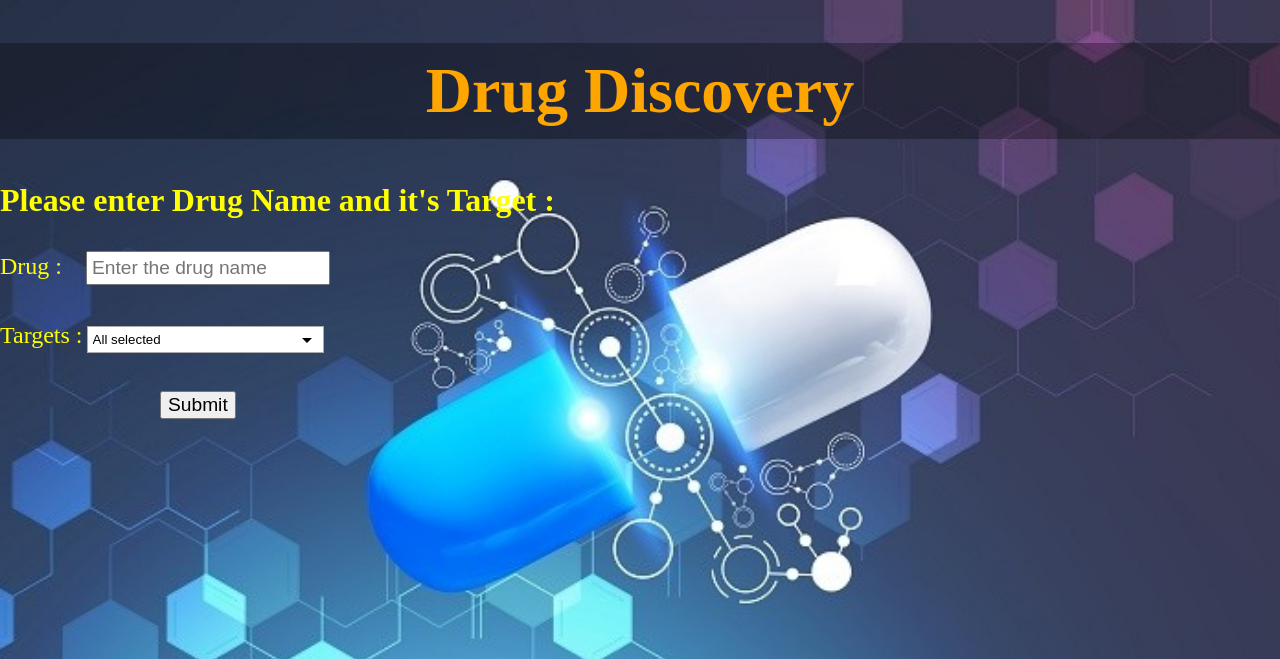
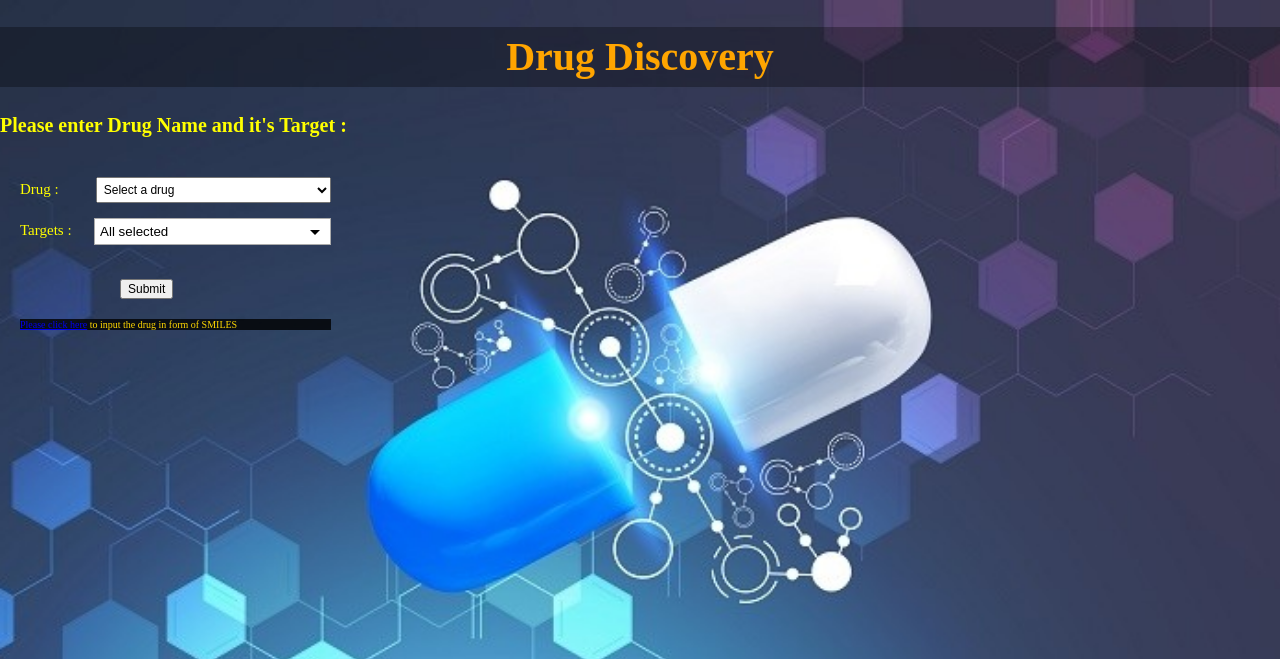
Before and after one commit to n1khilmane/A-data-driven-approach-to-predicting-successes-and-failures-of-clinical-trials, a Flask app: template front-end/templates/index.html in a window 1280 px wide. Shown: the top 659 px of the page. Run offline with Flask 2, Linux system fonts and the light colour scheme; the template is opened without the code that fills it, so the values that code supplies are empty; parts of the project's set-up code (start-up, migrations or seed data) failed here and were passed over.

Commit message:
UI improved and druglist added

```diff
--- a/front-end/main.py
+++ b/front-end/main.py
@@ -43,7 +43,7 @@ def proctor(SMILE,targets,type="full"):
 	clf = createRandomForest("./forest_input_to_py.csv")
 	prob = clf.predict_proba(df)[0][1]
 	pred = ("Safe","Toxic")[int(prob<0.5)]
-	d = { "features": featureset,"prediction": "\nPrediction:\t"+str(pred),"probability" : "\nProbability:\t"+str(prob),"score":  "\nProctor Score:\t"+str(math.log2(prob/(1-prob)))}
+	d = { "features": featureset,"prediction": "\nPrediction:\t"+str(pred),"probability" : "\nProbability:\t"+str(prob),"score":  "\nProctor Score:\t"+str(round(math.log2(prob/(1-prob)),7))}
 	return d
 
 def get_PC_value(self,targets):
--- a/front-end/templates/index.html
+++ b/front-end/templates/index.html
@@ -4,8 +4,10 @@
 <link rel="stylesheet" href="{{ url_for('static', filename='multiselect.css') }}">
   <script src="{{ url_for('static', filename='multiselect.min.js') }}"></script>
   <style>
-    html {
-      background: url('../static/images/drug_photo1.jpg') no-repeat center center fixed;
+    html{
+      font-size: 10px;
+      background: no-repeat center center fixed;
+      background-image:url('static/images/drug_photo1.jpg');
       -webkit-background-size: cover;
       -moz-background-size: cover;
       -o-background-size: cover;
@@ -31,18 +33,19 @@
     .drug{
       color:yellow;
       font-size: 1.5rem;
+      margin-right: 2rem;
     }
     #ip{
-      height: 1.4rem;
+      height: 2.6rem;
       font-size: 1.2rem;
       padding: 0.25rem;
-      width: 14.5rem;
+      width: 23.5rem;
     }
     #testSelect1{
-      height: 1.8rem;
+      height: 2.3rem;
       font-size: 1.2rem;
       padding: 0.25rem;
-      width: 7rem;
+      width: 24rem;
     }
     #bt1{
       margin-left: 10rem;
@@ -56,11 +59,46 @@
   }
   .wrong-res{
     color: gold;
-      font-size: 1.5rem;
+    font-size: 1.5rem;
+    background-color: rgba(0, 0, 0, 0.8);
+    margin-top: 1rem;
+
   }
   .result{
-    color: yellow;
+    color: gold;
+    background-color: rgba(0, 0, 0, 0.9);
     font-size: 1.5rem;
+    margin: 1rem;
+    display: inline-block;
+    float: left;
+  }
+  .result2{
+    color: gold;
+    background-color: rgba(0, 0, 0, 0.8);
+    font-size: 1.5rem;
+    margin: 1rem;
+    display: block;
+
+  }
+  form{
+    margin: 2rem;
+    display: inline-block;
+  }
+  form div:first-child{
+    margin-bottom: 1rem;
+  }
+  /*form div:first-child select option:first-child {
+    color: blue;
+  }*/
+  #link{
+    color: gold;
+    background-color: rgba(0, 0, 0, 0.8);
+    font-size: 1rem;
+    margin-top: 2rem;
+  }
+  .free{
+    display: inline-block;
+    float: left;
   }
   </style>
 </head>
@@ -69,19 +107,28 @@
 
 
   <h3> Please enter Drug Name and it's Target :</h3>
+  <div class="free">
   <form action="" method="post">
-    <div class="drug">
-      Drug : &nbsp &nbsp<input id="ip" type="text" name="drug" placeholder="Enter the drug name" value = {%if drug%} {{drug}} {%else%} "" {%endif%} autocomplete="off">
+    <div>
+      <span class="drug">
+      Drug : &nbsp &nbsp</span> <select placeholder="Begin typing a name to filter..." id = "ip" name="drug">
+        <option value = "">Select a drug</option>
+      {% for drugName in drugList["Name"]%}
+        <option
+        {%if drugName == drug%}
+        selected
+        {%endif%}
+        >{{drugName}}</option>
+      {%endfor%}
+      </select>
     </div>
-    <br/>
-    <br/>
     <div>
-      <label class="drug">
-      Targets :</label> <select placeholder="Begin typing a name to filter..." id ="testSelect1" name="targets" multiple>
+      <span class="drug">
+      Targets :</span> <select placeholder="Begin typing a name to filter..." id ="testSelect1" name="targets" multiple>
 
       {% for target in file["x"]%}
         <option
-        {%if target in tar_string%}
+        {%if target in targets%}
         selected
         {%endif%}
         >{{target}}</option>
@@ -91,28 +138,28 @@
     <br/>
     <br/>
     <button id="bt1" type="submit">Submit</button>
+  <div id = "link"><a href="smiles">Please click here</a> to input the drug in form of SMILES</div>
   </form>
   {%if method=="POST"%}
     {%if data.error == 1%}
     <div class="wrong-res">Please enter relevant drug name and its targets</div>
     {%else%}
+    <ul class="result2">
+      {%if data.prediction%}
+        <li>{{data.prediction | e}}</li>
+        <li>{{data.probability }}</li>
+        <li>{{data.score }}</li>
+      {%endif%}
+    </ul>
+  </div>
     <table class="result">
       <tr><th>Features</th><th>Values</th></tr>
       {% for key,value in data.features.items() %}
         <tr><td>{{ key|e }}</td><td align="right">{{ value|e }}</td></tr>
       {% endfor %}
     </table>
-    <ul class="result">
-      {%if data.prediction%}
-        <li>{{data.prediction | e}}</li>
-        <li>{{data.probability }}</li>
-        <li>{{data.score }}</li>
-      {%endif%}
-    <ul>
-    {%endif%}
+        {%endif%}
   {%endif%}
-</ul>
-</ul>
   <script>
   document.multiselect('#testSelect1')
     .setCheckBoxClick("checkboxAll", function(target, args) {
--- a/front-end/ui.py
+++ b/front-end/ui.py
@@ -3,9 +3,30 @@ from main import *
 import pandas as pd
 app = Flask(__name__)
 file = pd.read_csv("targetsList.csv")
+drugList = pd.read_csv("drugsList.csv")
 
 @app.route('/', methods =["GET", "POST"])
-def hello_world(name=None):
+def home(name=None):
+    data = {"features":{},"prediction":None,"probability":None,"score":None}
+    s = ""
+    method = "GET"
+    drug, targets= "",[]
+    if request.method == "POST":
+        drug = request.form.get("drug")
+        targets = request.form.getlist("targets")
+        if drug != "":
+            smile = drugList[(drugList["Name"]==drug)]["SMILES"].values[0]
+            data = execute(smile,targets)
+        else:
+            data["error"] = 1
+        # if data["error"] != 1:
+        #     return render_template('index1.html',name=name,data = data,drug = drug,tar_string = targets,method = method,file = file)+s
+        method = "POST"
+    return render_template('index.html', name=name,data = data,drug = drug,targets = targets,method = method,file = file,drugList = drugList)+s
+
+
+@app.route('/smiles', methods =["GET", "POST"])
+def drugsmiles(name=None):
     data = {"features":{},"prediction":None,"probability":None,"score":None}
     s = ""
     method = "GET"
@@ -16,7 +37,7 @@ def hello_world(name=None):
         data = execute(drug,targets)
         if drug == "":
             data["error"] = 1
-        if data["error"] != 1:
-            return render_template('index1.html',name=name,data = data,drug = drug,tar_string = targets,method = method,file = file)+s
+        # if data["error"] != 1:
+        #     return render_template('index1.html',name=name,data = data,drug = drug,tar_string = targets,method = method,file = file)+s
         method = "POST"
-    return render_template('index.html', name=name,data = data,drug = drug,tar_string = targets,method = method,file = file)+s
+    return render_template('smiles.html', name=name,data = data,drug = drug,targets = targets,method = method,file = file)+s
```
Also changed, not shown: front-end/templates/index1.html (deleted, +0 -59 lines), front-end/templates/smiles.html (added, +158 -0 lines), front-end/drugsList.csv (added).
